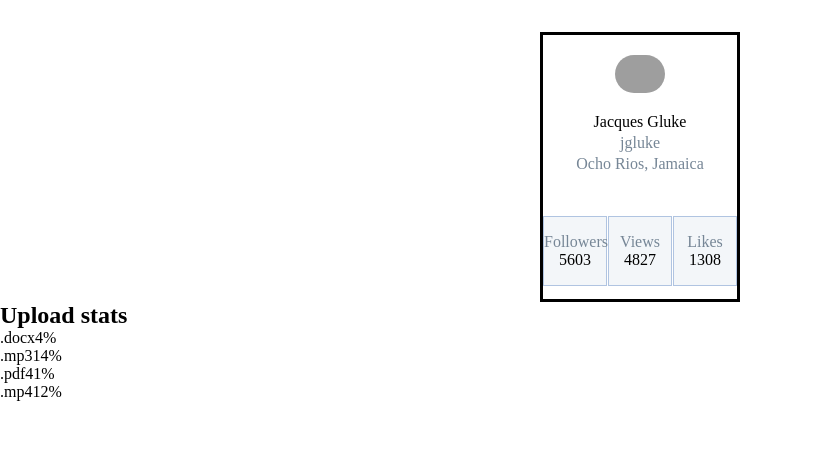
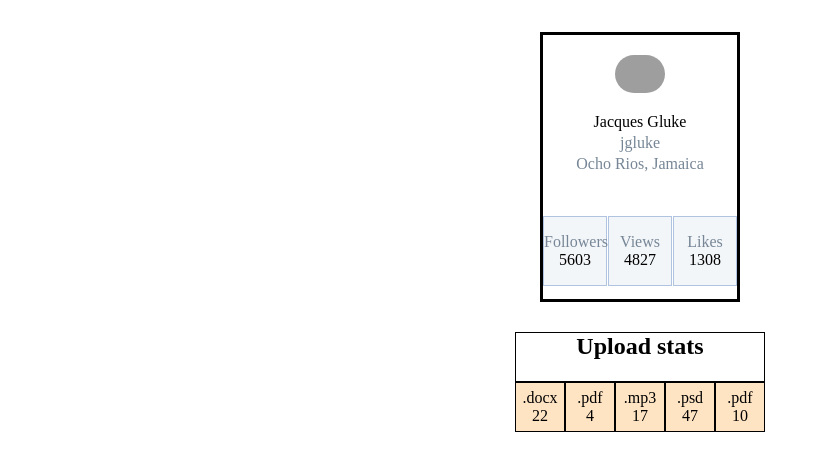
Before and after one commit to ZavadskiyAS/taskBookReact, a React (Create React App) app: page / in a window 1280 px wide. Shown: the top 470 px of the page, without its empty margins (0-827 px from the left). Built offline with nearby package versions, Linux system fonts and the light colour scheme; grey boxes are pictures that could not be loaded.

Commit message:
statistics

```diff
--- a/src/componens/Statistics/Statistics.jsx
+++ b/src/componens/Statistics/Statistics.jsx
@@ -4,26 +4,18 @@ import statisticalData from './statistical-data.json';
 
 function Statistics({title, stats}) {
   return (
-    <section class="statistics">
-      <h2 class="title">Upload stats</h2>
+    <section className={css.statistics}>
+      <h2 className={css.title}>Upload stats</h2>
 
-      <ul class="stat-list">
-        <li class="item">
-          <span class="label">.docx</span>
-          <span class="percentage">4%</span>
-        </li>
-        <li class="item">
-          <span class="label">.mp3</span>
-          <span class="percentage">14%</span>
-        </li>
-        <li class="item">
-          <span class="label">.pdf</span>
-          <span class="percentage">41%</span>
-        </li>
-        <li class="item">
-          <span class="label">.mp4</span>
-          <span class="percentage">12%</span>
-        </li>
+      <ul className={css.statList}>
+          {statisticalData.map(element => {
+              return(
+                <li className={css.item}>
+                 <span className={css.label}>{element.label}</span>
+                 <span className={css.percentage}>{element.percentage}</span>
+               </li>)
+          })}
+
       </ul>
     </section>
   );
--- a/src/componens/Statistics/Statistics.module.css
+++ b/src/componens/Statistics/Statistics.module.css
@@ -0,0 +1,26 @@
+.statistics{
+    width: 250px;
+    margin: 0 auto;
+    margin-top: 30px;
+}
+
+.title{
+    text-align: center;
+    border: black solid 1px;
+    height: 50px;
+}
+.statList{
+    display: flex;
+    justify-content: center;
+    text-align: center;
+}
+
+.item{
+    height: 50px;
+    width: 50px;
+    display: flex;
+    flex-direction: column;
+    justify-content: center;
+    background-color:bisque;
+    border: black solid 1px;
+}
```
